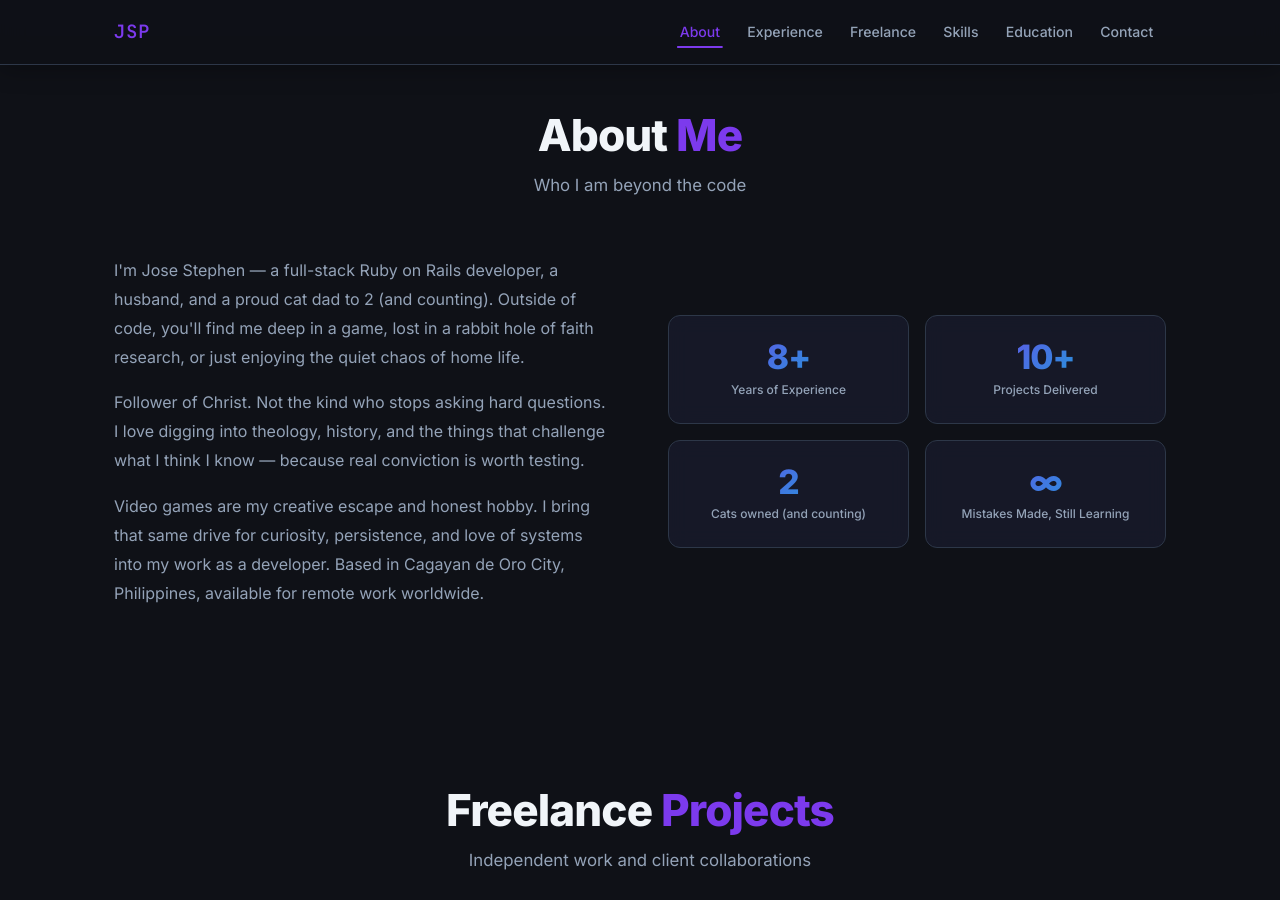
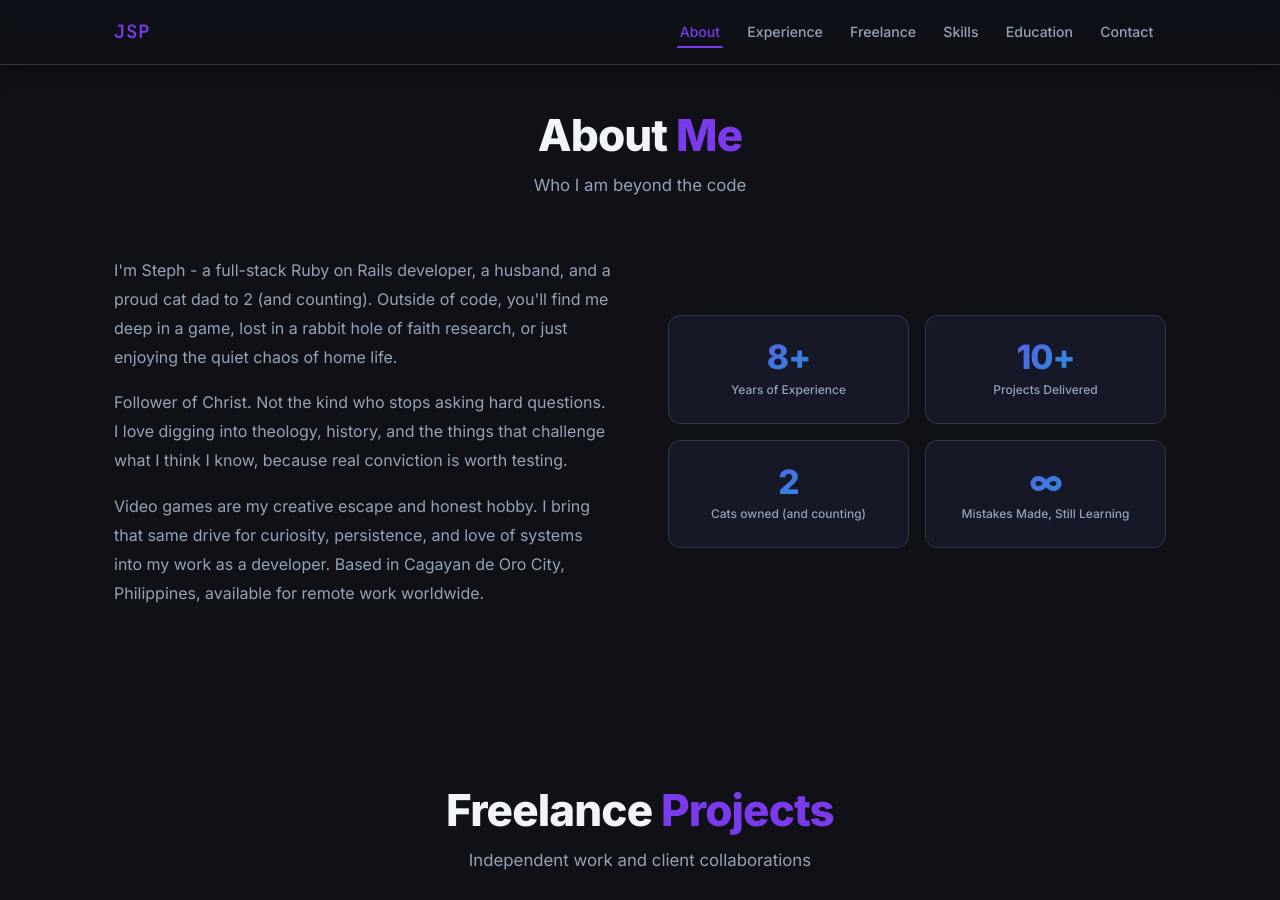
Before and after one commit to jspenya/porfolyou, a Jekyll site: the page built from index.html, in a window 1280 px wide and 900 px high, scrolled down 2890 px. Built offline with Jekyll 4.4.1, drawn with Linux system fonts in a browser that asks for light colours; some of the changed text lies outside the part shown.

Commit message:
change to I'm Steph

```diff
--- a/_includes/about.html
+++ b/_includes/about.html
@@ -7,14 +7,14 @@
     <div class="about__grid">
       <div class="about__text fade-in">
         <p>
-          I'm Jose Stephen — a full-stack Ruby on Rails developer, a husband, and a proud cat dad to 2
+          I'm Steph - a full-stack Ruby on Rails developer, a husband, and a proud cat dad to 2
           (and counting). Outside of code, you'll find me deep in a game, lost in a rabbit hole of faith
           research, or just enjoying the quiet chaos of home life.
         </p>
         <p>
           Follower of Christ. Not the kind who stops asking hard
           questions. I love digging into theology, history, and the things that challenge what I think I
-          know — because real conviction is worth testing.
+          know, because real conviction is worth testing.
         </p>
         <p>
           Video games are my creative escape and honest hobby. I bring that same drive for curiosity,
--- a/index.html
+++ b/index.html
@@ -1,6 +1,6 @@
 ---
 layout: default
-title: Jose Stephen A. Peña — Ruby on Rails Developer
+title: Steph — Ruby on Rails Developer
 description: >-
   Ruby on Rails Developer from Cagayan de Oro City, Philippines.
   7+ years building production software for startups and businesses across the US and beyond.
```
Also changed, not shown: _data/skills.yml (+2 -7 lines), 1 other file.
